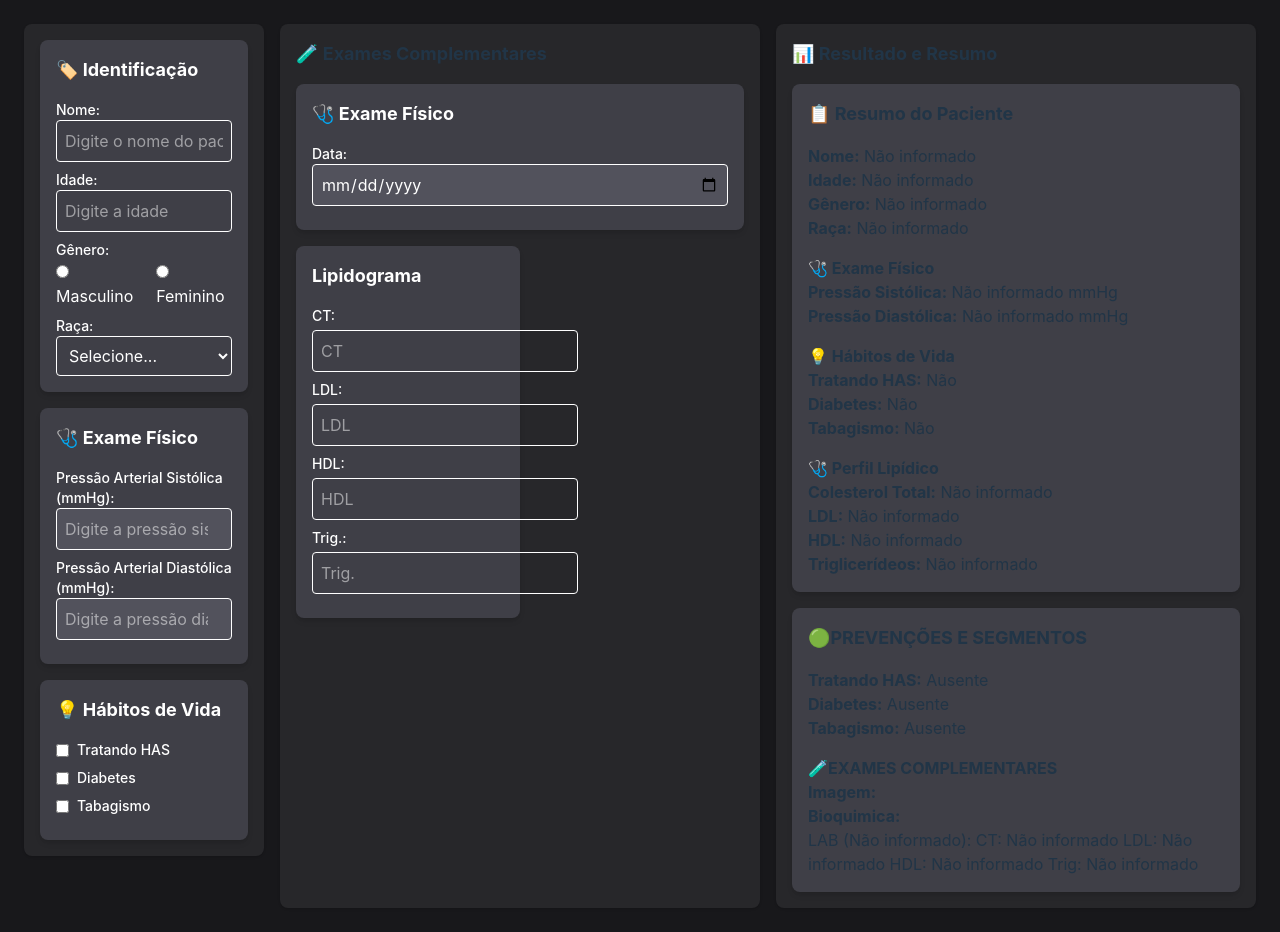
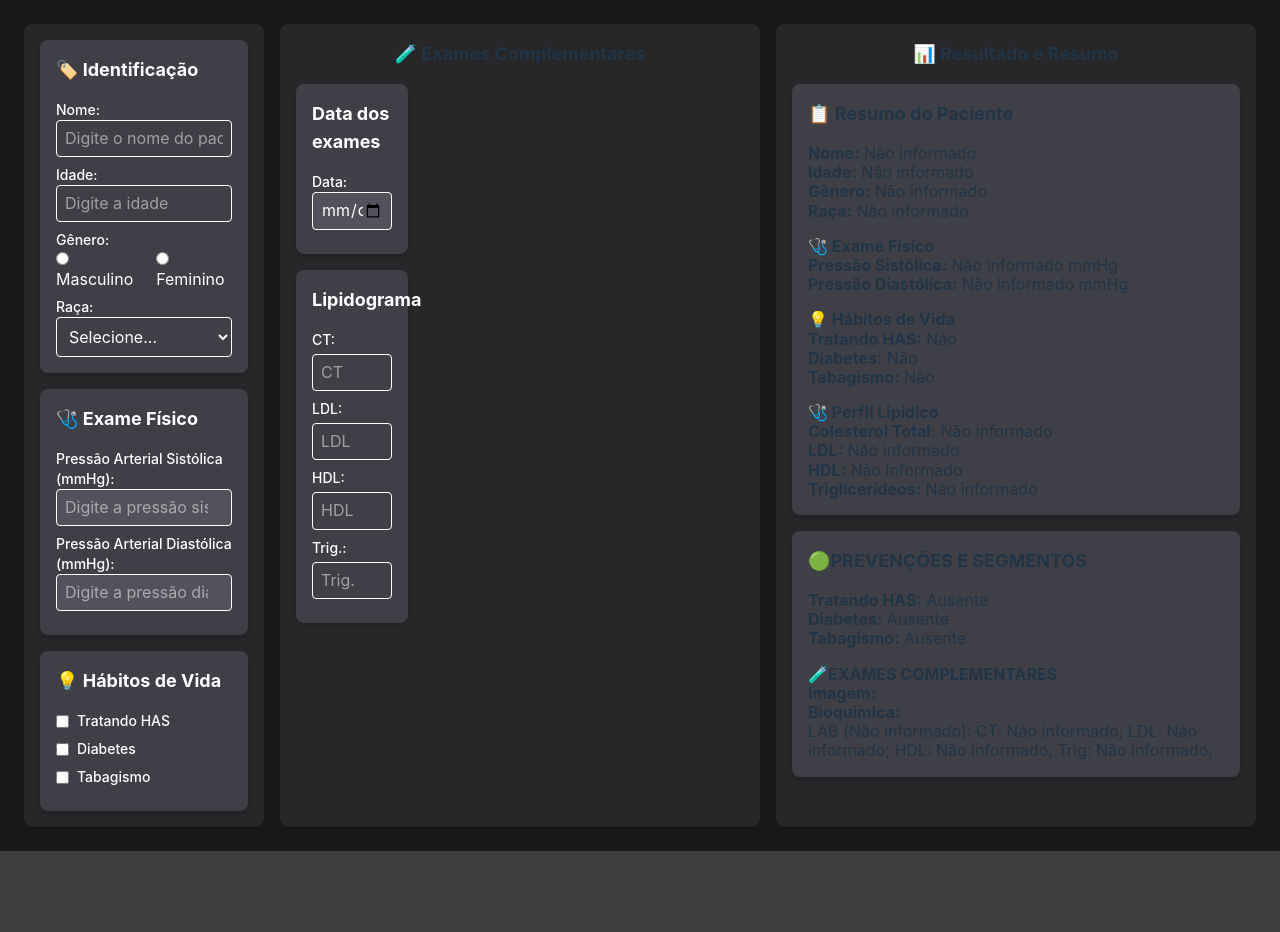
Before and after one commit to gabrielgcmr/RCV_PWA, a React (Vite) app in the folder frontend/: page / in a window 1280 px wide. After the commit the page ends 851 px from the top, so only its background shows below. Built offline with nearby package versions, Linux system fonts and the light colour scheme.

Commit message:
Melhorias visuais.

```diff
--- a/frontend/src/components/ExamDateForm.tsx
+++ b/frontend/src/components/ExamDateForm.tsx
@@ -4,8 +4,8 @@ export default function ExamDateForm() {
   const { patientData, updatePatientData } = usePatient();
 
   return (
-    <div className="p-4 bg-zinc-700 rounded-lg shadow-md w-full text-white">
-      <h2 className="text-lg font-bold mb-4">🩺 Exame Físico</h2>
+    <div className="p-4 bg-zinc-700 rounded-lg shadow-md w-1/4 text-white">
+      <h2 className="text-lg font-bold mb-4">Data dos exames</h2>
 
       {/* Data dos Exames Complementares */}
       <label className="block text-sm font-medium">
--- a/frontend/src/components/LipidProfileForm.tsx
+++ b/frontend/src/components/LipidProfileForm.tsx
@@ -25,7 +25,7 @@ export default function LipidProfileForm() {
   };
 
   return (
-    <div className="p-4 bg-zinc-700 rounded-lg shadow-md w-1/2 text-white">
+    <div className="p-4 bg-zinc-700 rounded-lg shadow-md w-1/4 text-white">
       <h2 className="text-lg font-bold mb-4">Lipidograma</h2>
 
       {/* Colesterol Total */}
@@ -34,7 +34,7 @@ export default function LipidProfileForm() {
         type="number"
         value={findExamValue("totalCholesterol")}
         onChange={(e) => handleExamChange("totalCholesterol",e.target.value)}
-        className="w-auto p-2 border rounded mb-2 text-white"
+        className="w-full p-2 border rounded mb-2 text-white"
         placeholder="CT"
       />
 
@@ -44,7 +44,7 @@ export default function LipidProfileForm() {
         type="number"
         value={findExamValue("ldlCholesterol")}
         onChange={(e) => handleExamChange("ldlCholesterol",e.target.value)}
-        className="w-auto p-2 border rounded mb-2 text-white"
+        className="w-full p-2 border rounded mb-2 text-white"
         placeholder="LDL"
       />
 
@@ -54,7 +54,7 @@ export default function LipidProfileForm() {
         type="number"
         value={findExamValue("hdlCholesterol")}
         onChange={(e) => handleExamChange("hdlCholesterol",e.target.value)}
-        className="w-auto p-2 border rounded mb-2 text-white"
+        className="w-full p-2 border rounded mb-2 text-white"
         placeholder="HDL"
       />
 
@@ -64,7 +64,7 @@ export default function LipidProfileForm() {
         type="number"
         value={findExamValue("triglycerides")}
         onChange={(e) => handleExamChange("triglycerides",e.target.value)}
-        className="w-auto p-2 border rounded mb-2 text-white"
+        className="w-full p-2 border rounded mb-2 text-white"
         placeholder="Trig."
       />
     </div>
--- a/frontend/src/index.css
+++ b/frontend/src/index.css
@@ -2,7 +2,7 @@
 
 :root {
   font-family: Inter, system-ui, Avenir, Helvetica, Arial, sans-serif;
-  line-height: 1.5;
+  line-height: 1.2;
   font-weight: 400;
 
   color-scheme: light dark;
--- a/frontend/src/pages/MainPage.tsx
+++ b/frontend/src/pages/MainPage.tsx
@@ -20,14 +20,14 @@ export default function MainPage() {
 
       {/* Segunda Coluna - Exames Complementares */}
       <div className="bg-zinc-800 p-4 rounded-lg shadow h-full space-y-4">
-        <h2 className="text-lg font-bold mb-4">🧪 Exames Complementares</h2>
+        <h2 className="text-lg font-bold mb-4 text-center">🧪 Exames Complementares</h2>
         <ExamDateForm />
         <LipidProfileForm />
       </div>
 
       {/* Terceira Coluna - Cálculo de Risco e Resumo */}
       <div className="bg-zinc-800 p-4 rounded-lg shadow h-full space-y-4">
-        <h2 className="text-lg font-bold mb-4">📊 Resultado e Resumo</h2>
+        <h2 className="text-lg font-bold mb-4 text-center">📊 Resultado e Resumo</h2>
         <SummaryComponent/>
         <ClipboadComponent/>
       </div>
```
Also changed, not shown: frontend/src/components/CopyboardComponent.tsx (+4 -4 lines).
